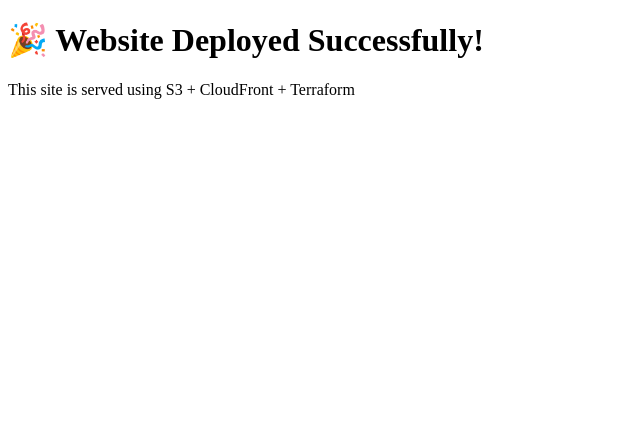
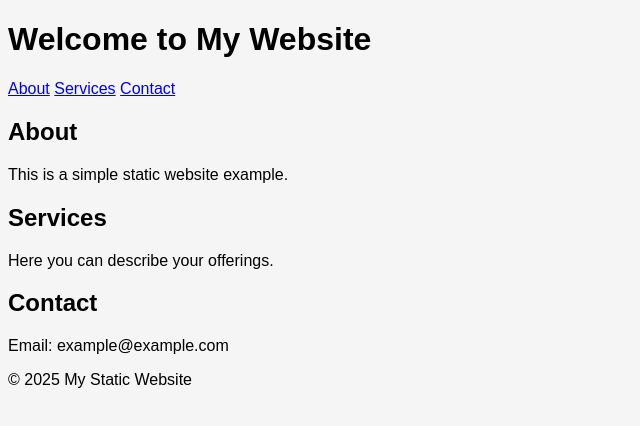
Before and after one commit to TM-manoj/git_handsonpractise, a plain HTML site: page index.html in a window 1280 px wide. Shown: the whole page, without its empty margins (0-640 px from the left). Drawn offline with Linux system fonts and the light colour scheme.

Commit message:
Enhance index.html with structured layout
Added header, sections for about, services, and contact, and footer to enhance website structure.

```diff
--- a/index.html
+++ b/index.html
@@ -1,10 +1,40 @@
 <!DOCTYPE html>
-<html>
+<html lang="en">
 <head>
+  <meta charset="UTF-8">
+  <meta name="viewport" content="width=device-width, initial-scale=1.0">
   <title>My Static Website</title>
+  <link rel="stylesheet" href="style.css">
 </head>
 <body>
-  <h1>🎉 Website Deployed Successfully!</h1>
-  <p>This site is served using S3 + CloudFront + Terraform</p>
+
+  <header>
+    <h1>Welcome to My Website</h1>
+    <nav>
+      <a href="#about">About</a>
+      <a href="#services">Services</a>
+      <a href="#contact">Contact</a>
+    </nav>
+  </header>
+
+  <section id="about">
+    <h2>About</h2>
+    <p>This is a simple static website example.</p>
+  </section>
+
+  <section id="services">
+    <h2>Services</h2>
+    <p>Here you can describe your offerings.</p>
+  </section>
+
+  <section id="contact">
+    <h2>Contact</h2>
+    <p>Email: example@example.com</p>
+  </section>
+
+  <footer>
+    <p>© 2025 My Static Website</p>
+  </footer>
+
 </body>
 </html>
```
